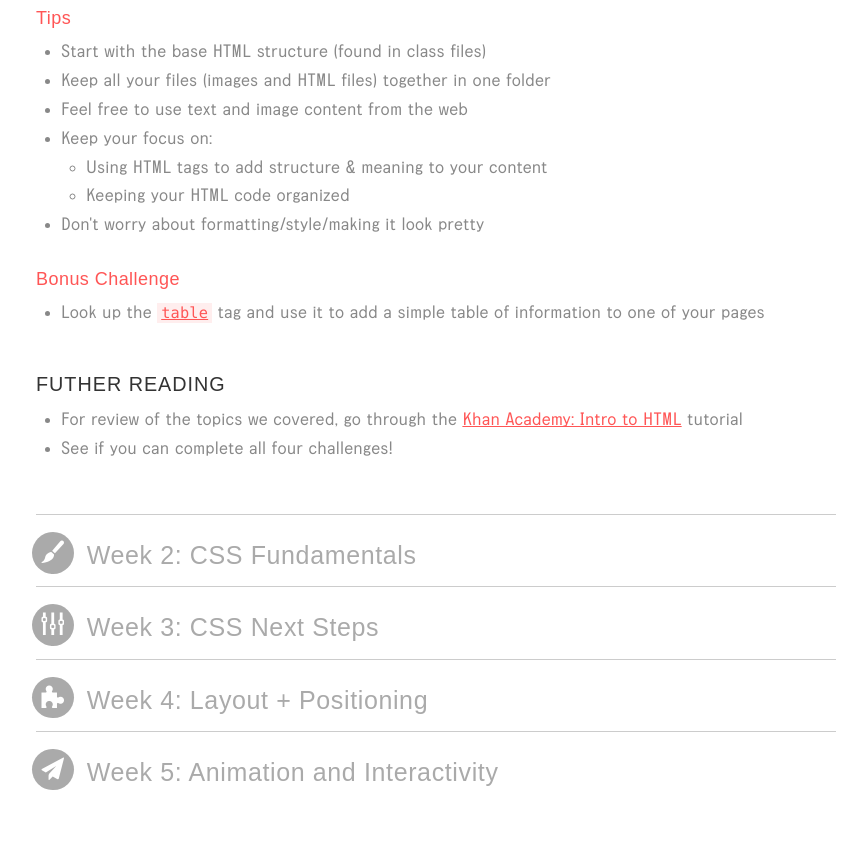
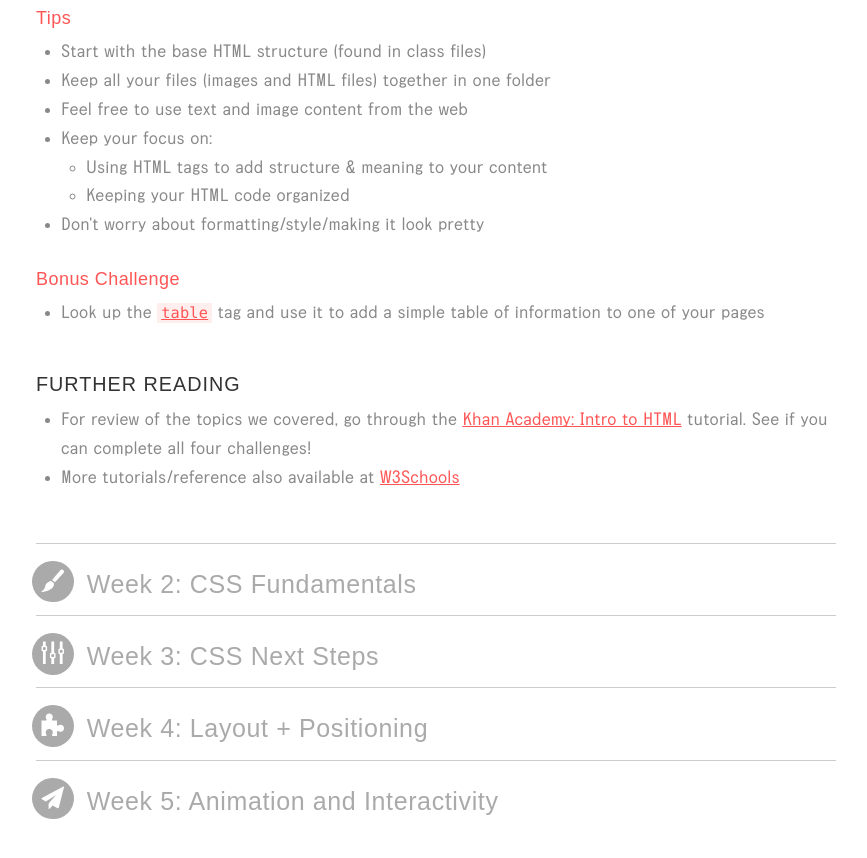
Before and after one commit to movingobjects/svc-fundamentals-of-dev, a plain HTML site: page index.html in a window 1280 px wide. Shown: the part 1248-2106 px from the top of the page, without its empty margins (204-1071 px from the left). Drawn offline with nearby package versions, Linux system fonts and the light colour scheme; a web font is replaced by a local one.

Commit message:
Add link to w3schools

```diff
--- a/index.html
+++ b/index.html
@@ -110,10 +110,10 @@
             <li>Look up the <code><a target="_blank" href="https://html.com/tables/">table</a></code> tag and use it to add a simple table of information to one of your pages</li>
           </ul>
 
-          <h3>Futher reading</h3>
+          <h3>Further reading</h3>
           <ul>
-            <li>For review of the topics we covered, go through the <a target="_blank" href="https://www.khanacademy.org/computing/computer-programming/html-css/intro-to-html/">Khan Academy: Intro to HTML</a> tutorial</li>
-            <li>See if you can complete all four challenges!</li>
+            <li>For review of the topics we covered, go through the <a target="_blank" href="https://www.khanacademy.org/computing/computer-programming/html-css/intro-to-html/">Khan Academy: Intro to HTML</a> tutorial. See if you can complete all four challenges!</li>
+            <li>More tutorials/reference also available at <a href="http://w3schools.com">W3Schools</a></li>
           </ul>
 
         </article>
```
